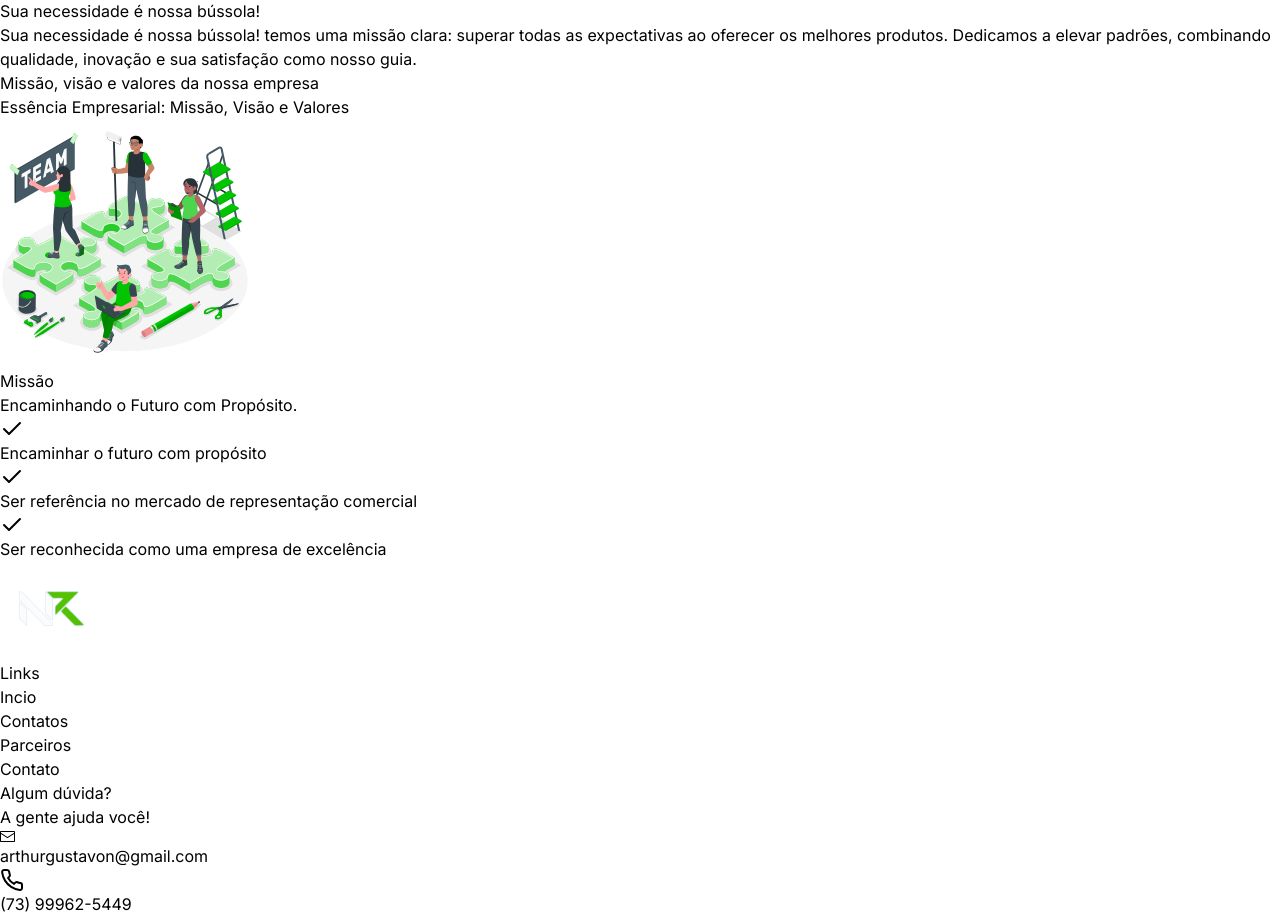
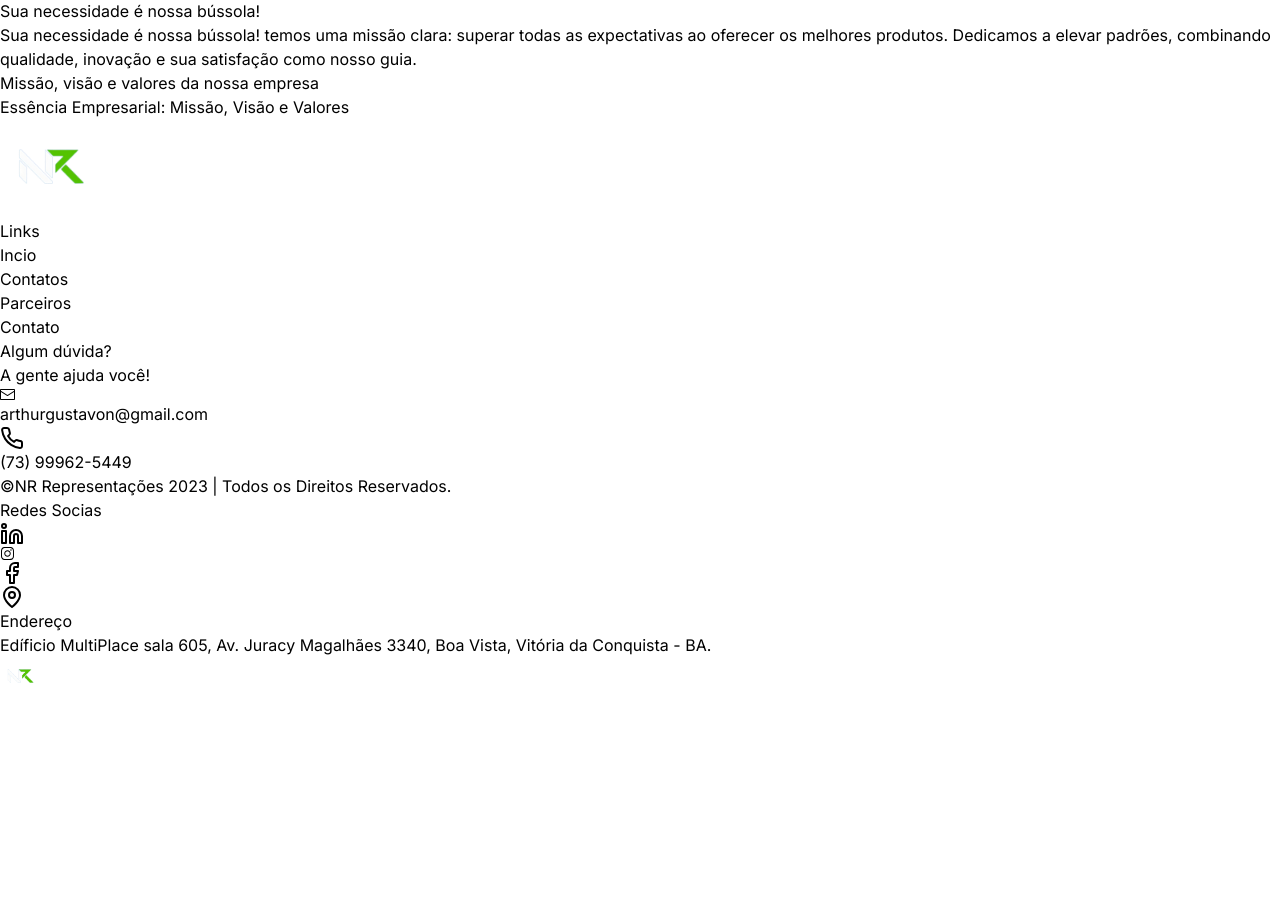
Before and after one commit to Kibryant/project-nr, a Next.js app: page / in a window 1280 px wide. Shown: the part 1710-2626 px from the top of the page. After the commit the page ends 2407 px from the top, so only its background shows below. Built offline with nearby package versions, Linux system fonts and the light colour scheme.

Commit message:
chore(packages): remove swiper to the project(many problems)

```diff
--- a/package.json
+++ b/package.json
@@ -20,7 +20,6 @@
     "next-themes": "^0.2.1",
     "react": "^18",
     "react-dom": "^18",
-    "swiper": "^11.0.5",
     "tailwind-merge": "^2.2.0",
     "tailwindcss-animate": "^1.0.7"
   },
--- a/src/app/globals.css
+++ b/src/app/globals.css
@@ -1,7 +1,6 @@
 @tailwind base;
 @tailwind components;
 @tailwind utilities;
-
 
 @layer base {
   :root {
--- a/src/app/page.tsx
+++ b/src/app/page.tsx
@@ -1,6 +1,5 @@
 import Card from '@/components/Card'
 import { Header } from '@/components/Header'
-import { PanelCard } from '@/components/PanelCard'
 import { Section } from '@/components/Section'
 import { Subtitle } from '@/components/Subtitle'
 import { Title } from '@/components/Title'
@@ -60,19 +59,7 @@ const Page = () => {
             />
             <Subtitle subtitle="Essência Empresarial: Missão, Visão e Valores" />
           </div>
-          <div>
-            <PanelCard
-              title="Missão"
-              subtitle="Encaminhando o Futuro com Propósito."
-              alt="Missão"
-              image="team-work"
-              texts={[
-                'Encaminhar o futuro com propósito',
-                'Ser referência no mercado de representação comercial',
-                'Ser reconhecida como uma empresa de excelência',
-              ]}
-            />
-          </div>
+          <div></div>
         </Section>
       </main>
     </>
```
Also changed, not shown: 1 other file (tests, documents, lock files or other folders).
